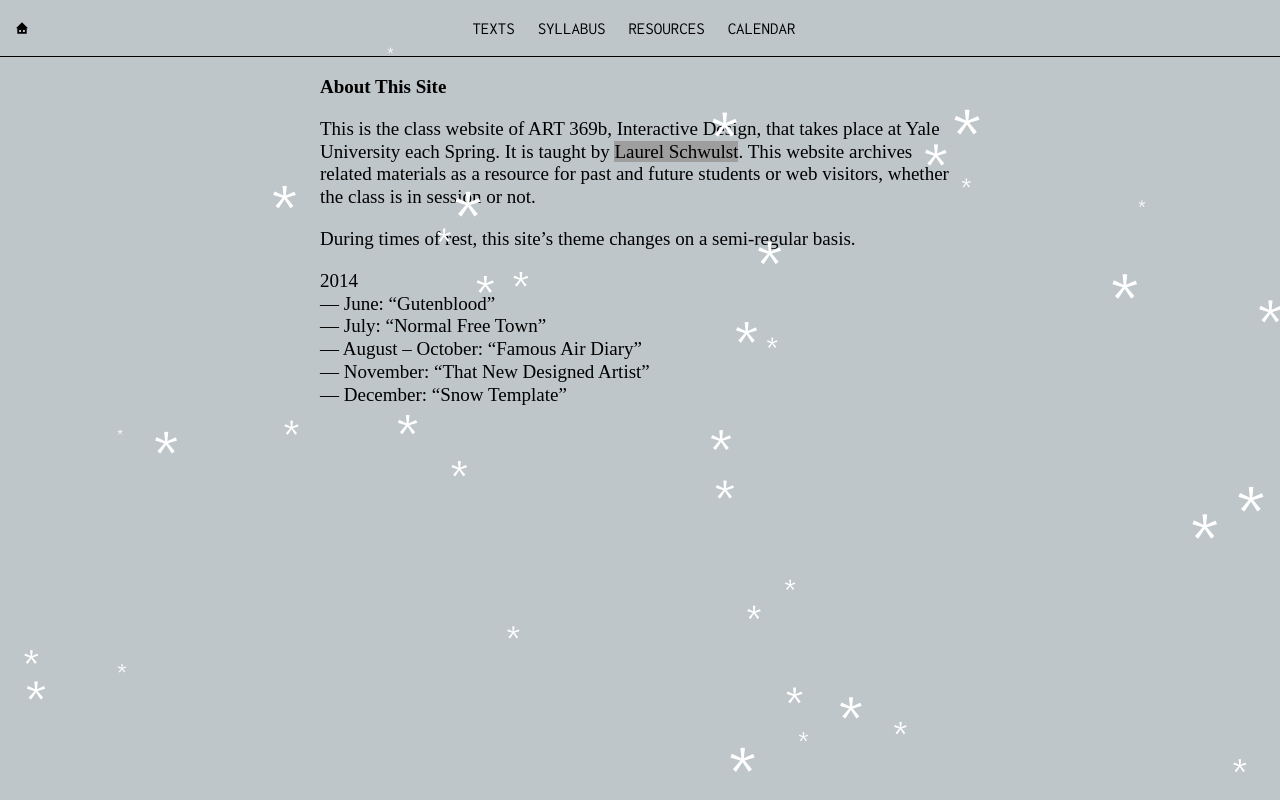
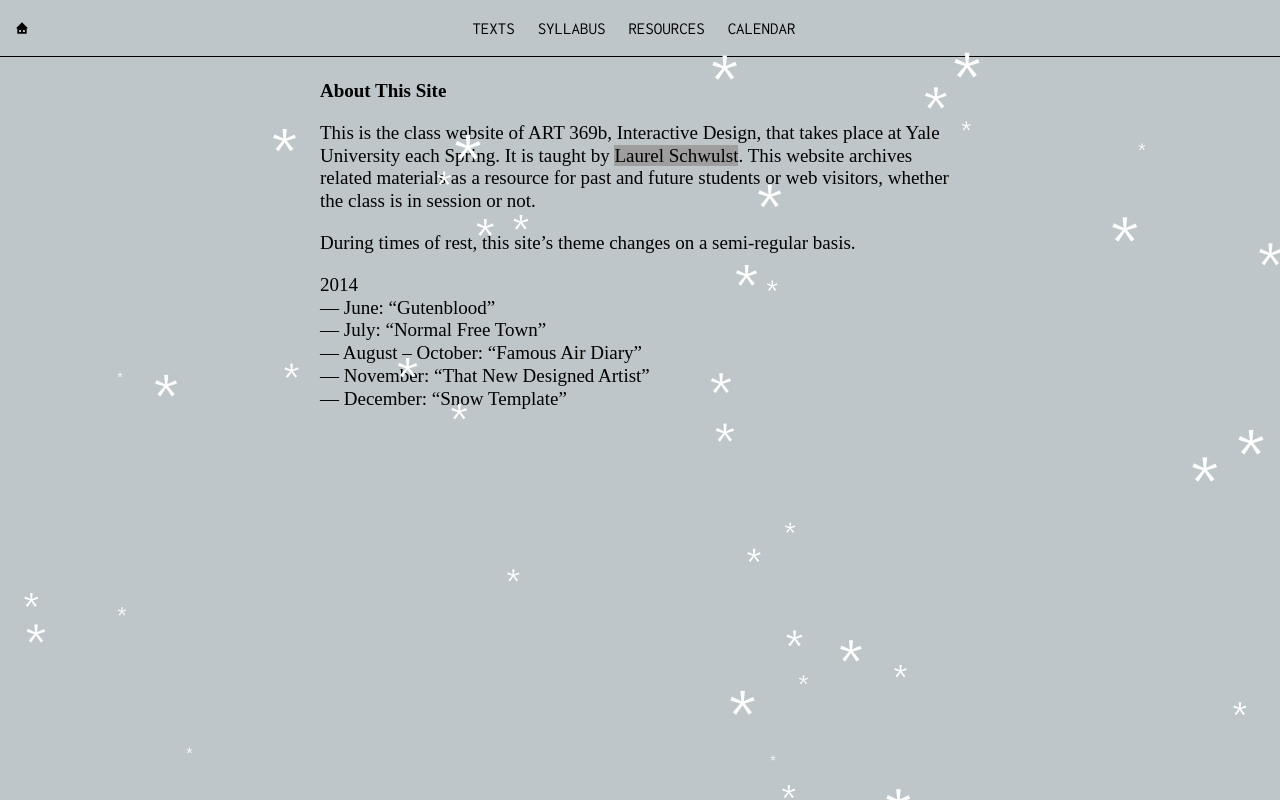
Before and after one commit to PeterEbbelink/veryinteractive, a PHP site: page /class/info in a window 1280 px wide. Run offline with PHP 8.4, Linux system fonts and the light colour scheme; some libraries are stand-ins or nearby versions; grey boxes are pictures that could not be loaded.

Commit message:
update cross browser css

```diff
--- a/class/info/index.html
+++ b/class/info/index.html
@@ -18,6 +18,8 @@
 <body id="snowflakeContainer">
 
   <p class="snowflake">*</p>
+
+<div class="generic-container">
 
 <div id="main-column">
 
@@ -60,6 +62,8 @@
 
 </div>
 
+</div>
+
 <script type="text/javascript">
   var sc_project=9322644;
   var sc_invisible=1;
--- a/class/projects/25Variations/index.html
+++ b/class/projects/25Variations/index.html
@@ -16,6 +16,8 @@
 <body class="page twenty-five-variations" id="snowflakeContainer">
 
   <p class="snowflake">*</p>
+
+<div class="generic-container">
 
 <div id="main-column">
 
@@ -162,6 +164,8 @@
 
 </div>
 
+</div>
+
 </body>
 
 </html>
--- a/style/application.css
+++ b/style/application.css
@@ -130,7 +130,7 @@ nav {
 }
 
 nav li {
-	display: inline;
+	display: inline-block;
 	list-style-type: none;
 	margin-right: 12px;
 	padding: 22px 3px;
@@ -1117,8 +1117,18 @@ body.december .document.text blockquote {
 body.december .document,
 body.december .generic-container {
 	position: absolute;
+	top: 0;
+	bottom: 0;
 	left: 0;
 	right: 0;
+}
+
+body.december .document {
+	margin-top: 80px;
+}
+
+body.december .document.text .inner {
+	margin-bottom: 1em;
 }
 
 #snowflakeContainer {
@@ -1204,6 +1214,14 @@ body.december .generic-container {
 		top: 150px;
 	}
 
+	body.december .document {
+		margin-top: 164px;
+	}
+
+	body.december .document.text {
+		margin-top: 80px;
+	}
+
 	/*body.november #house {
 		margin-top: -1px;
 	}
```
Also changed, not shown: index.html (line endings or trailing spaces).
